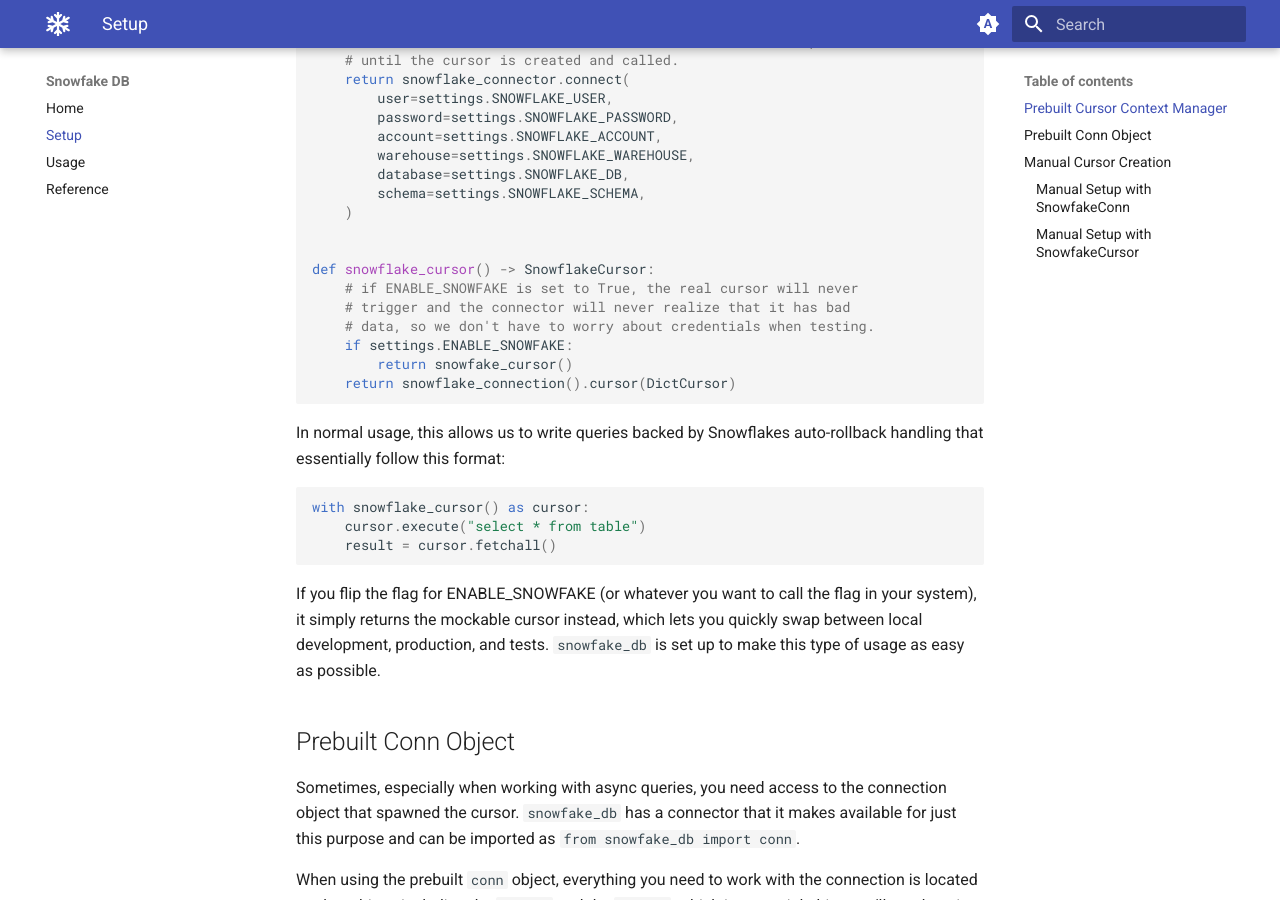
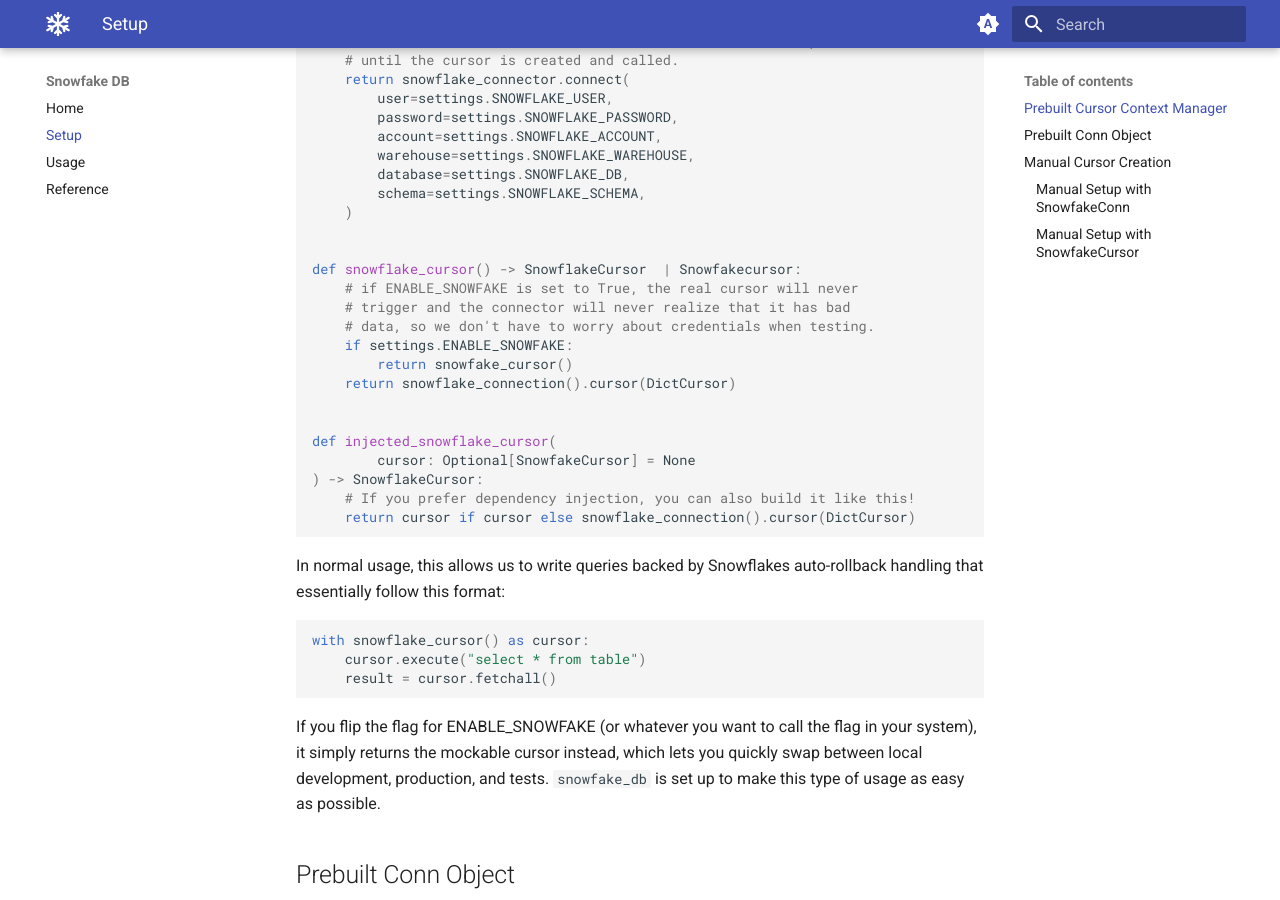
Before and after one commit to SpotOnInc/asbestos, an MkDocs documentation site: the page built from docs/setup.md, in a window 1280 px wide and 900 px high, scrolled down 728 px. Built offline with MkDocs 1.6.1 and Material for MkDocs 9.7.7, drawn with Linux system fonts in a browser that asks for light colours.

Commit message:
:memo: Add code example for dependency injection (#15)
* :memo: Add code example for dependency injection

* :memo: Add type hinting

````diff
--- a/docs/setup.md
+++ b/docs/setup.md
@@ -32,13 +32,20 @@
     )
 
 
-def snowflake_cursor() -> SnowflakeCursor:
+def snowflake_cursor() -> SnowflakeCursor  | Snowfakecursor:
     # if ENABLE_SNOWFAKE is set to True, the real cursor will never
     # trigger and the connector will never realize that it has bad
     # data, so we don't have to worry about credentials when testing.
     if settings.ENABLE_SNOWFAKE:
         return snowfake_cursor()
     return snowflake_connection().cursor(DictCursor)
+
+
+def injected_snowflake_cursor(
+        cursor: Optional[SnowfakeCursor] = None
+) -> SnowflakeCursor:
+    # If you prefer dependency injection, you can also build it like this!
+    return cursor if cursor else snowflake_connection().cursor(DictCursor)
 ```
 
 In normal usage, this allows us to write queries backed by Snowflakes auto-rollback handling that essentially follow this format:
````
